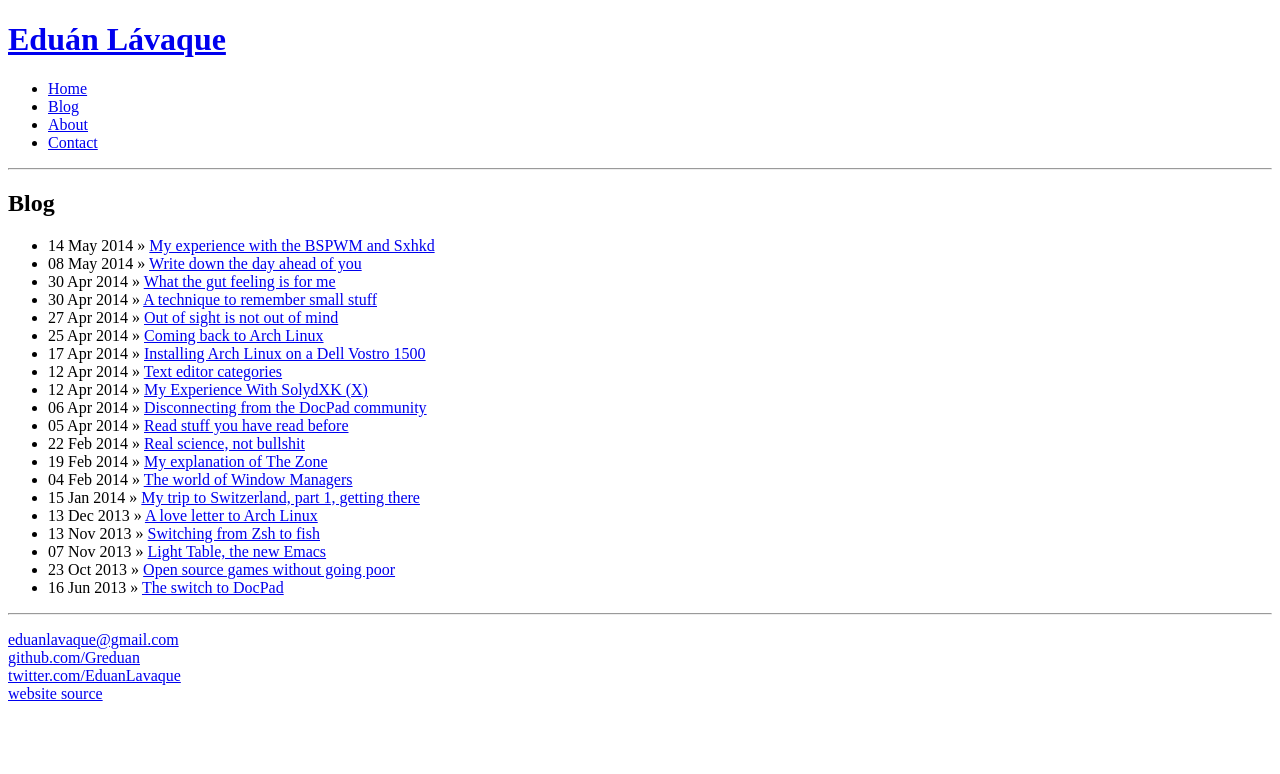
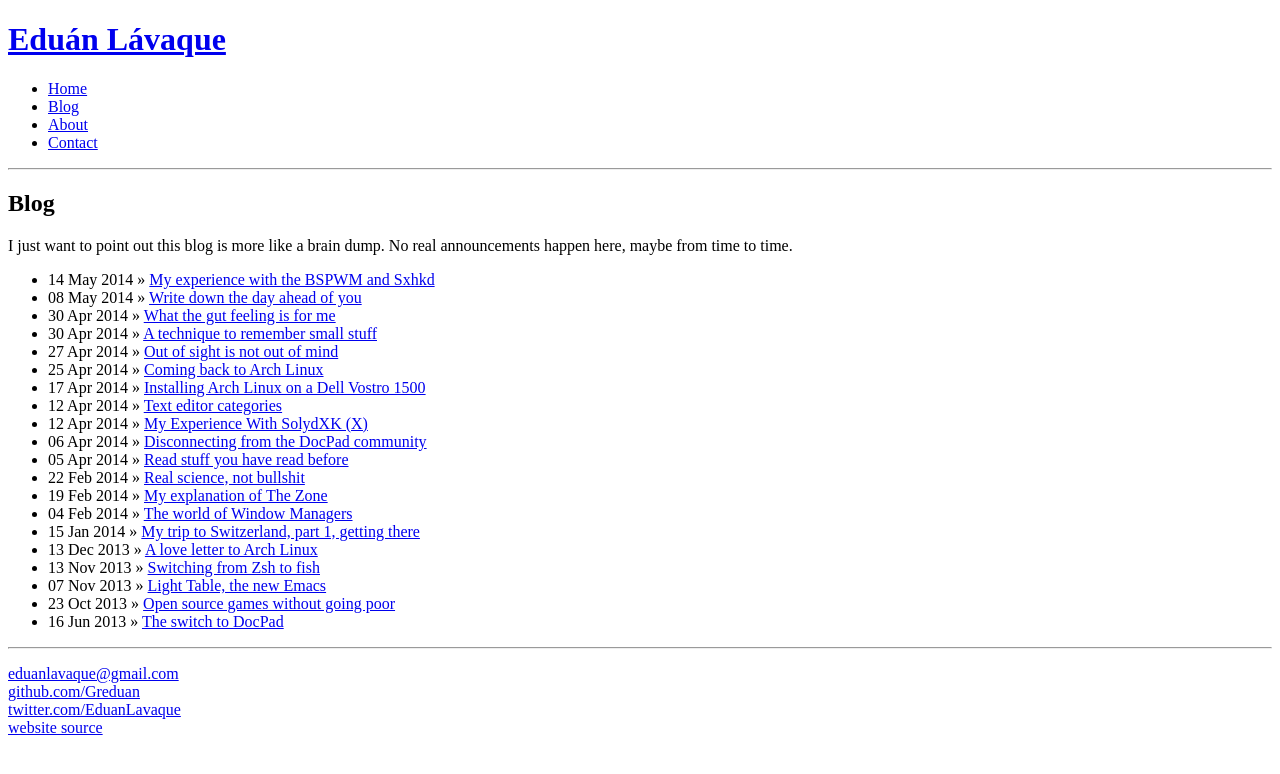
Before and after one commit to greduan/blog-content, a Jekyll site: the page built from blog.html, in a window 1280 px wide. Shown: the top 774 px of the page. Built offline with Jekyll 4.4.1, drawn with Linux system fonts in a browser that asks for light colours; Markdown is read by kramdown in place of the engine named in the settings.

Commit message:
Update blog.html

```diff
--- a/blog.html
+++ b/blog.html
@@ -2,6 +2,8 @@
 layout: page
 title: Blog
 ---
+
+<p>I just want to point out this blog is more like a brain dump. No real announcements happen here, maybe from time to time.</p>
 
 <ul class="posts">
 	{% for post in site.posts %}
```
